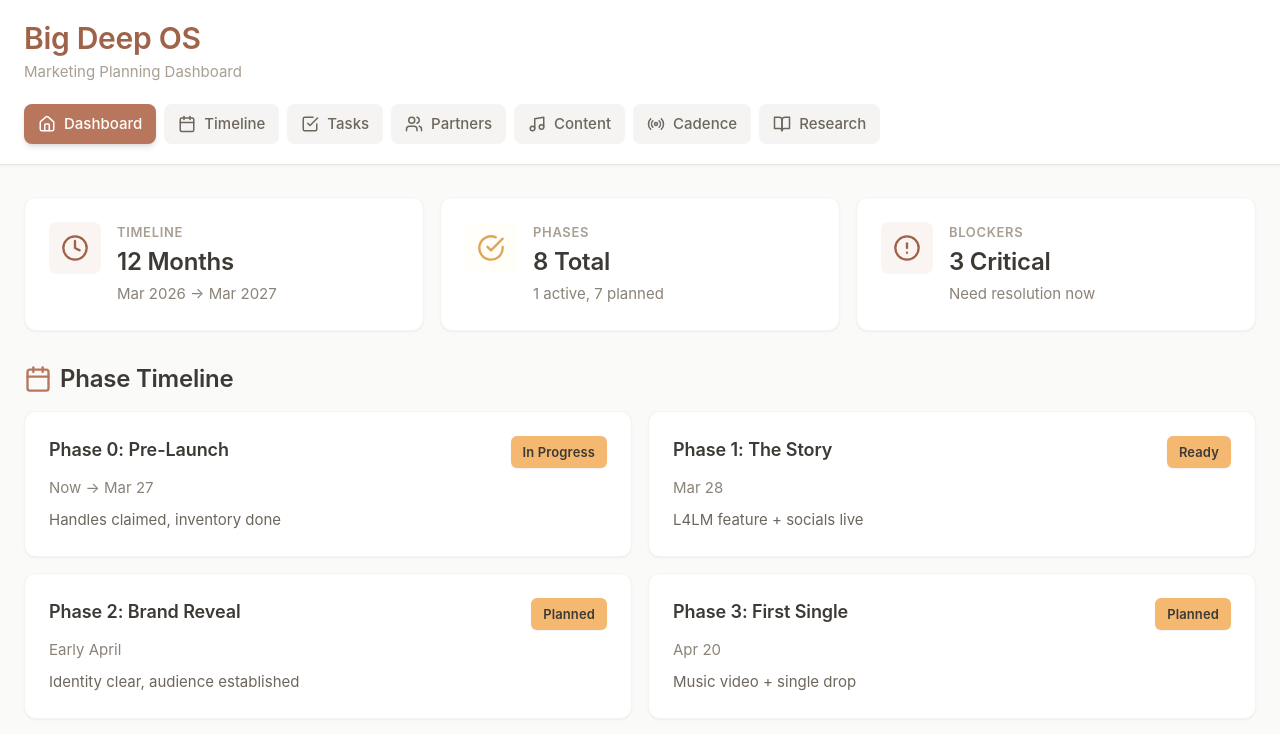
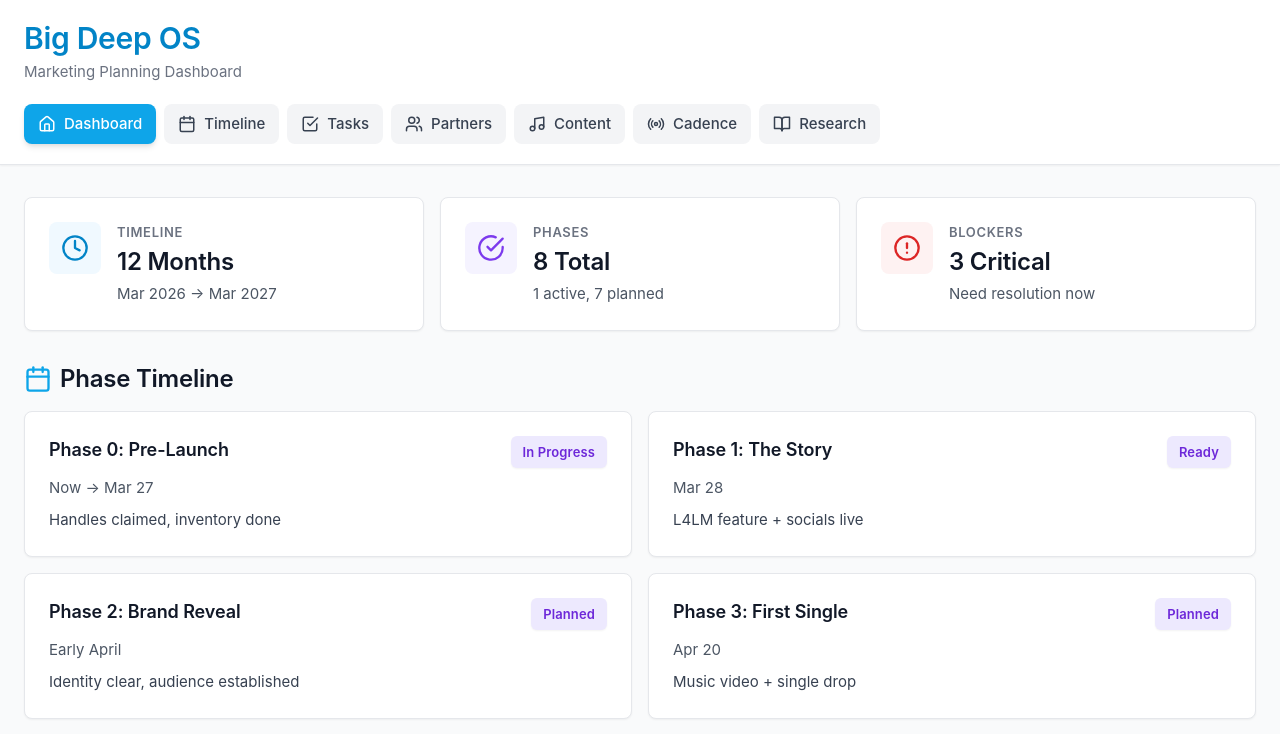
Before and after one commit to nicodemusdev/big-deep-os, a Next.js app: page / in a window 1280 px wide. Shown: the top 734 px of the page. Built offline with nearby package versions, Linux system fonts and the light colour scheme.

Commit message:
Redesign with modern colors: clean blue primary, purple accent, neutral grays - Planning Center inspired

```diff
--- a/app/components/Dashboard.tsx
+++ b/app/components/Dashboard.tsx
@@ -135,8 +135,8 @@ export default function Dashboard() {
 
         <div className="card-retro bg-white">
           <div className="flex items-start gap-4">
-            <div className="p-3 bg-primary-50 rounded-lg">
-              <AlertCircle className="text-primary-600" size={28} />
+            <div className="p-3 bg-red-50 rounded-lg">
+              <AlertCircle className="text-red-600" size={28} />
             </div>
             <div className="flex-1">
               <p className="text-xs font-semibold text-neutral-500 uppercase tracking-wider">Blockers</p>
--- a/app/globals.css
+++ b/app/globals.css
@@ -13,8 +13,8 @@ html {
 }
 
 body {
-  background: linear-gradient(135deg, #fefdfb 0%, #faf8f6 100%);
-  color: #3d3a36;
+  background: #f9fafb;
+  color: #1f2937;
   font-family: -apple-system, BlinkMacSystemFont, "Segoe UI", Roboto, sans-serif;
   font-size: 1rem;
   line-height: 1.6;
@@ -24,17 +24,17 @@ body {
 
 /* Cards - clean, spacious, professional */
 .card-retro {
-  @apply rounded-xl bg-white border border-neutral-100 shadow-sm hover:shadow-md transition-all duration-200 p-6;
+  @apply rounded-lg bg-white border border-neutral-200 shadow-sm hover:shadow-md transition-all duration-200 p-6;
 }
 
 .card-retro:hover {
-  border-color: #ddd8d0;
+  border-color: #d1d5db;
   transform: translateY(-1px);
 }
 
 /* Buttons - smooth interactions */
 .btn-retro {
-  @apply px-4 py-2.5 rounded-lg font-semibold bg-primary-500 text-white hover:bg-primary-600 active:bg-primary-700 transition-all duration-150 cursor-pointer shadow-sm hover:shadow-md;
+  @apply px-4 py-2.5 rounded-lg font-semibold bg-primary-500 text-white hover:bg-primary-600 active:bg-primary-700 transition-all duration-150 cursor-pointer shadow-sm hover:shadow-md focus:outline-none focus:ring-2 focus:ring-primary-300;
 }
 
 .btn-retro:disabled {
@@ -43,13 +43,13 @@ body {
 
 /* Badges */
 .badge-retro {
-  @apply inline-block px-3 py-1.5 bg-accent-500 rounded-md text-xs font-semibold text-neutral-900 shadow-sm;
+  @apply inline-block px-3 py-1.5 bg-accent-100 text-accent-700 rounded-md text-xs font-semibold shadow-sm;
 }
 
 /* Typography - refined */
 h1, h2, h3, h4, h5, h6 {
   font-weight: 600;
-  color: #3d3a36;
+  color: #111827;
   margin-bottom: 0.75rem;
 }
 
@@ -86,7 +86,7 @@ input, textarea, select {
 
 /* Smooth text selection */
 ::selection {
-  @apply bg-accent-500 bg-opacity-30 text-neutral-900;
+  @apply bg-primary-200 text-primary-900;
 }
 
 /* Animations */
--- a/app/page.tsx
+++ b/app/page.tsx
@@ -14,7 +14,7 @@ export default function Home() {
   const [activeTab, setActiveTab] = useState("dashboard");
 
   return (
-    <main className="min-h-screen bg-gradient-to-b from-neutral-50 to-neutral-50">
+    <main className="min-h-screen bg-neutral-50">
       <Navigation activeTab={activeTab} setActiveTab={setActiveTab} />
 
       <div className="px-6 py-8 max-w-7xl mx-auto">
--- a/tailwind.config.ts
+++ b/tailwind.config.ts
@@ -8,47 +8,47 @@ const config: Config = {
   theme: {
     extend: {
       colors: {
-        // Refined warm palette - more cohesive and sophisticated
+        // Modern, clean design colors - Planning Center inspired
         primary: {
-          50: "#faf5f2",
-          100: "#f3e8e0",
-          200: "#e8d5c6",
-          300: "#dab8a0",
-          400: "#c89575",
-          500: "#b8765c", // Warm terracotta
-          600: "#9e6349",
-          700: "#845440",
-          800: "#6b4537",
-          900: "#57382f",
+          50: "#f0f9ff",
+          100: "#e0f2fe",
+          200: "#bae6fd",
+          300: "#7dd3fc",
+          400: "#38bdf8",
+          500: "#0ea5e9", // Modern blue
+          600: "#0284c7",
+          700: "#0369a1",
+          800: "#075985",
+          900: "#0c3d66",
         },
         accent: {
-          50: "#fffef9",
-          100: "#fff9f0",
-          200: "#ffe8d4",
-          300: "#ffd9b8",
-          400: "#ffca9b",
-          500: "#f5b871", // Warm gold
-          600: "#e0a456",
-          700: "#cc903f",
-          800: "#b8782d",
-          900: "#8f5f22",
+          50: "#f5f3ff",
+          100: "#ede9fe",
+          200: "#ddd6fe",
+          300: "#c4b5fd",
+          400: "#a78bfa",
+          500: "#8b5cf6", // Vibrant purple accent
+          600: "#7c3aed",
+          700: "#6d28d9",
+          800: "#5b21b6",
+          900: "#3f0f8f",
         },
         neutral: {
-          50: "#fafaf9",
-          100: "#f5f4f2",
-          200: "#ebe8e3",
-          300: "#ddd8d0",
-          400: "#c5bdb2",
-          500: "#a89e92",
-          600: "#8b8278",
-          700: "#6d665d",
-          800: "#52504a",
-          900: "#3d3a36",
+          50: "#f9fafb",
+          100: "#f3f4f6",
+          200: "#e5e7eb",
+          300: "#d1d5db",
+          400: "#9ca3af",
+          500: "#6b7280",
+          600: "#4b5563",
+          700: "#374151",
+          800: "#1f2937",
+          900: "#111827",
         },
         bg: {
-          light: "#fefdfb",
-          DEFAULT: "#faf8f6",
-          warm: "#f5f1ed",
+          light: "#ffffff",
+          DEFAULT: "#f9fafb",
+          warm: "#f3f4f6",
         },
       },
       fontFamily: {
```
